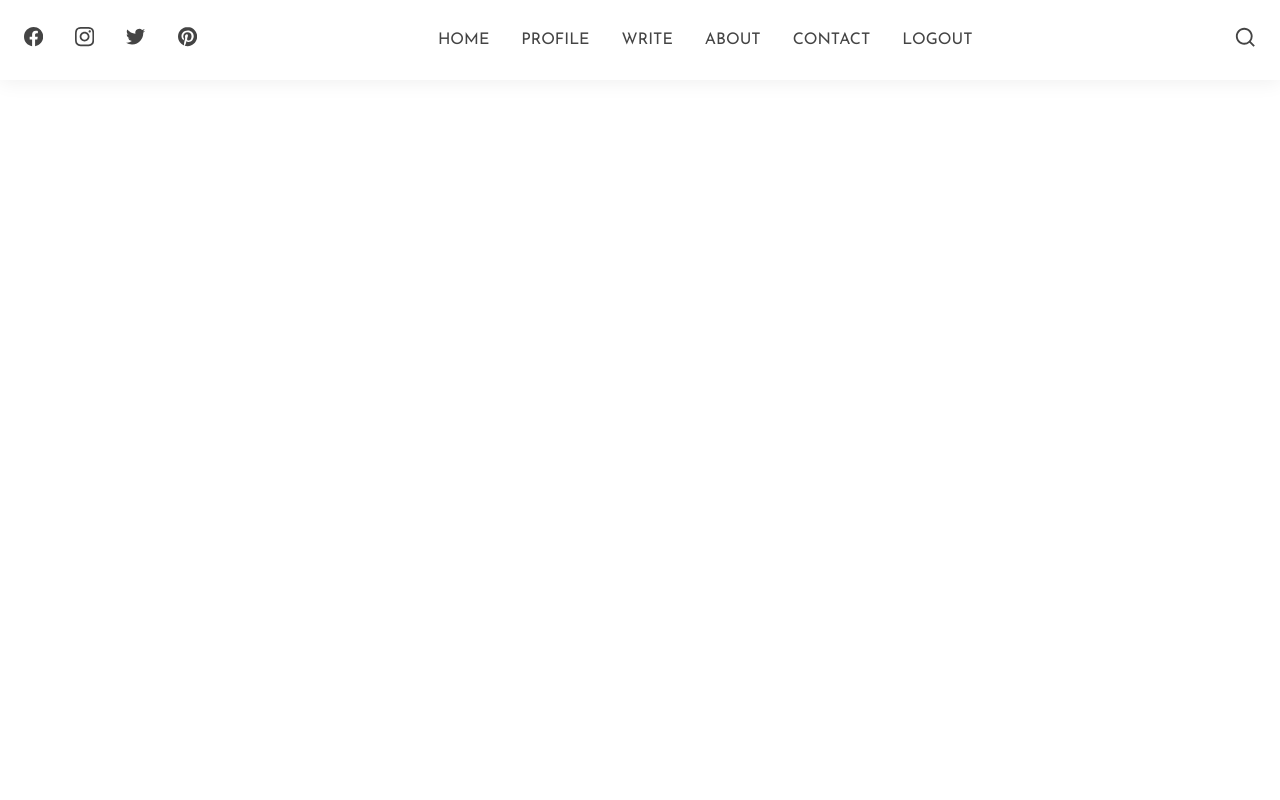
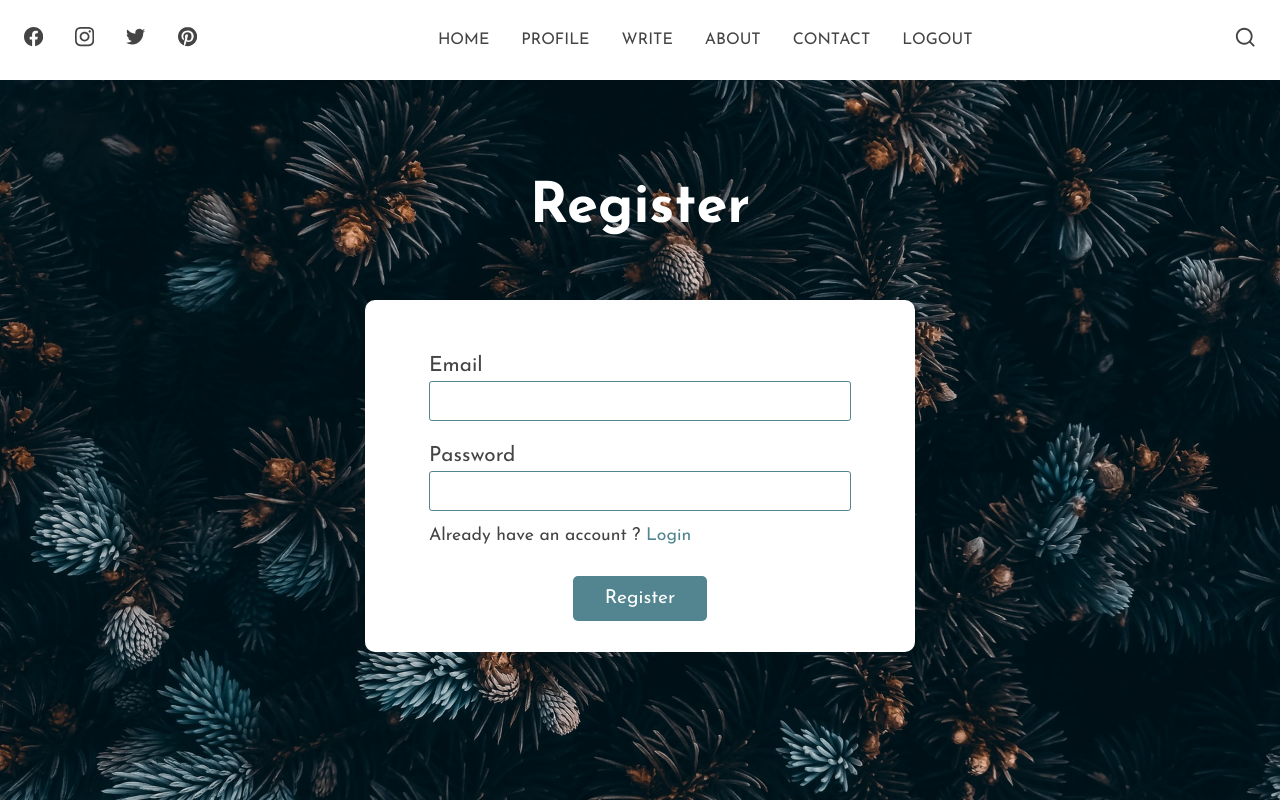
Before and after one commit to thusharathiwanka/blog-app, a React (Create React App) app: page /auth/register in a window 1280 px wide. Built offline with nearby package versions, Linux system fonts and the light colour scheme.

Commit message:
CREATE: register component created

```diff
--- a/src/App.js
+++ b/src/App.js
@@ -6,7 +6,7 @@ import Home from "./pages/home/Home";
 import Blog from "./pages/blog/Blog";
 import Write from "./components/write/Write";
 import Settings from "./pages/settings/Settings";
-import Login from "./pages/login/Login";
+import UserForm from "./pages/userForm/UserForm";
 
 function App() {
 	return (
@@ -24,7 +24,10 @@ function App() {
 						<Write />
 					</Route>
 					<Route path="/auth/login" exact>
-						<Login />
+						<UserForm title="Login" />
+					</Route>
+					<Route path="/auth/register" exact>
+						<UserForm title="Register" />
 					</Route>
 					<Route path="/posts/:id" exact>
 						<Blog />
--- a/src/pages/login/Login.css
+++ b/src/pages/userForm/UserForm.css
@@ -9,6 +9,7 @@
 .login-section h1 {
 	color: white;
 	font-size: 3.5rem;
+	margin-top: -3rem;
 }
 
 .login-section form {
@@ -39,7 +40,7 @@
 
 .login-section input:focus {
 	outline: none;
-	border: 1px solid #538590;
+	border: 2px solid #538590;
 }
 
 .login-section label {
--- a/src/pages/login/Login.jsx
+++ b/src/pages/userForm/UserForm.jsx
@@ -1,24 +1,35 @@
 import React from "react";
 import { Link } from "react-router-dom";
 
-import "./Login.css";
+import "./UserForm.css";
 import loginImg from "../../assets/login-register.jpg";
 
-const Login = () => {
+const Login = ({ title }) => {
 	return (
 		<div className="login-section">
 			<img src={loginImg} alt="login-img" />
-			<h1>Login</h1>
+			<h1>{title}</h1>
 			<form>
 				<label htmlFor="email">Email</label>
 				<input type="email" required />
 				<label htmlFor="email">Password</label>
 				<input type="password" required />
 				<p>
-					Don't have an account ? <Link to="/auth/register">Register</Link>
+					{title.toUpperCase() === "REGISTER"
+						? "Already have an account ? "
+						: "Don't have an account ? "}
+					<Link
+						to={
+							title.toUpperCase() === "REGISTER"
+								? "/auth/login"
+								: "/auth/register"
+						}
+					>
+						{title.toUpperCase() === "REGISTER" ? "Login" : "Register"}
+					</Link>
 				</p>
 				<div className="submit-container">
-					<button type="submit">Login</button>
+					<button type="submit">{title}</button>
 				</div>
 			</form>
 		</div>
```
Also changed, not shown: src/pages/register/Register.css (deleted), src/pages/register/Register.jsx (deleted).
